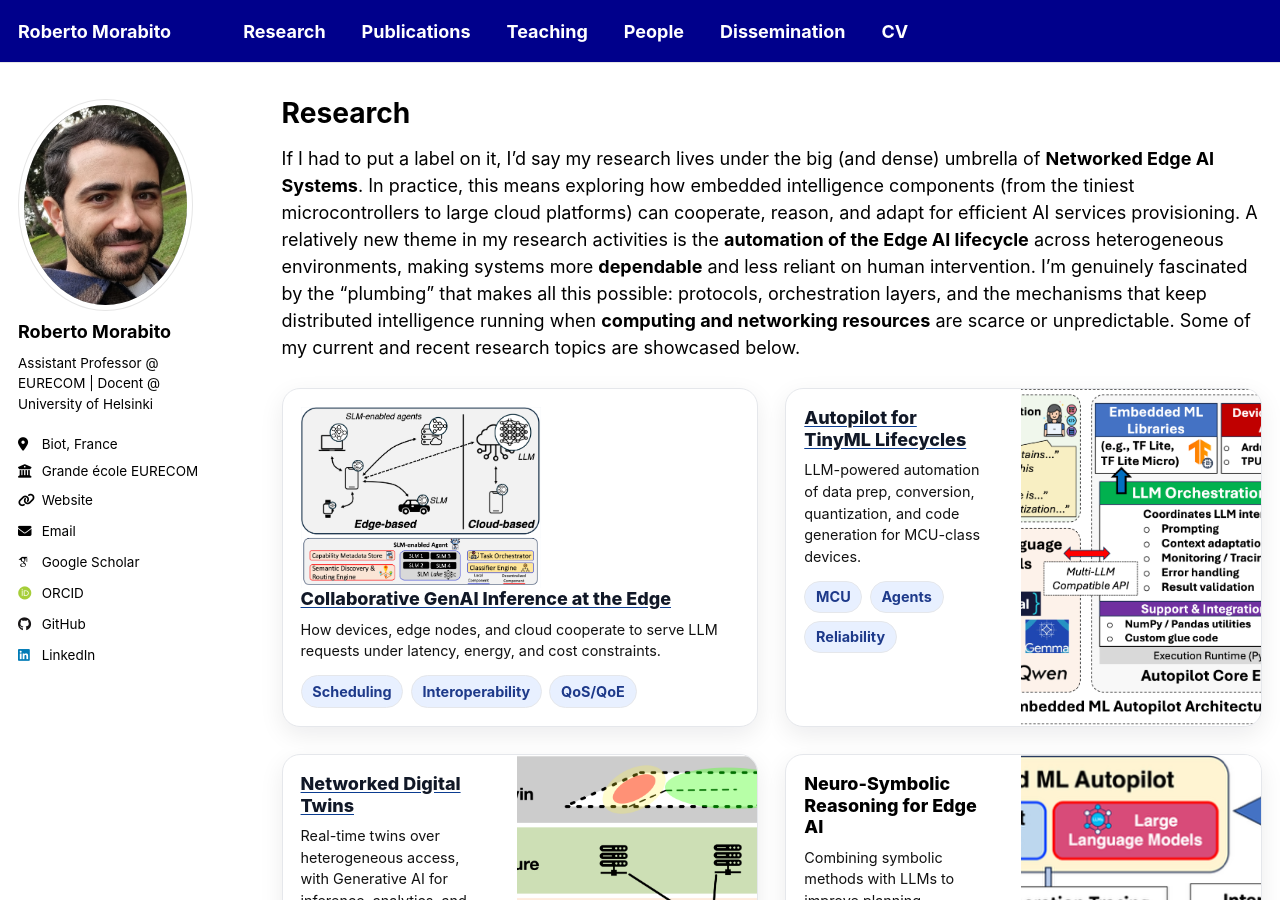
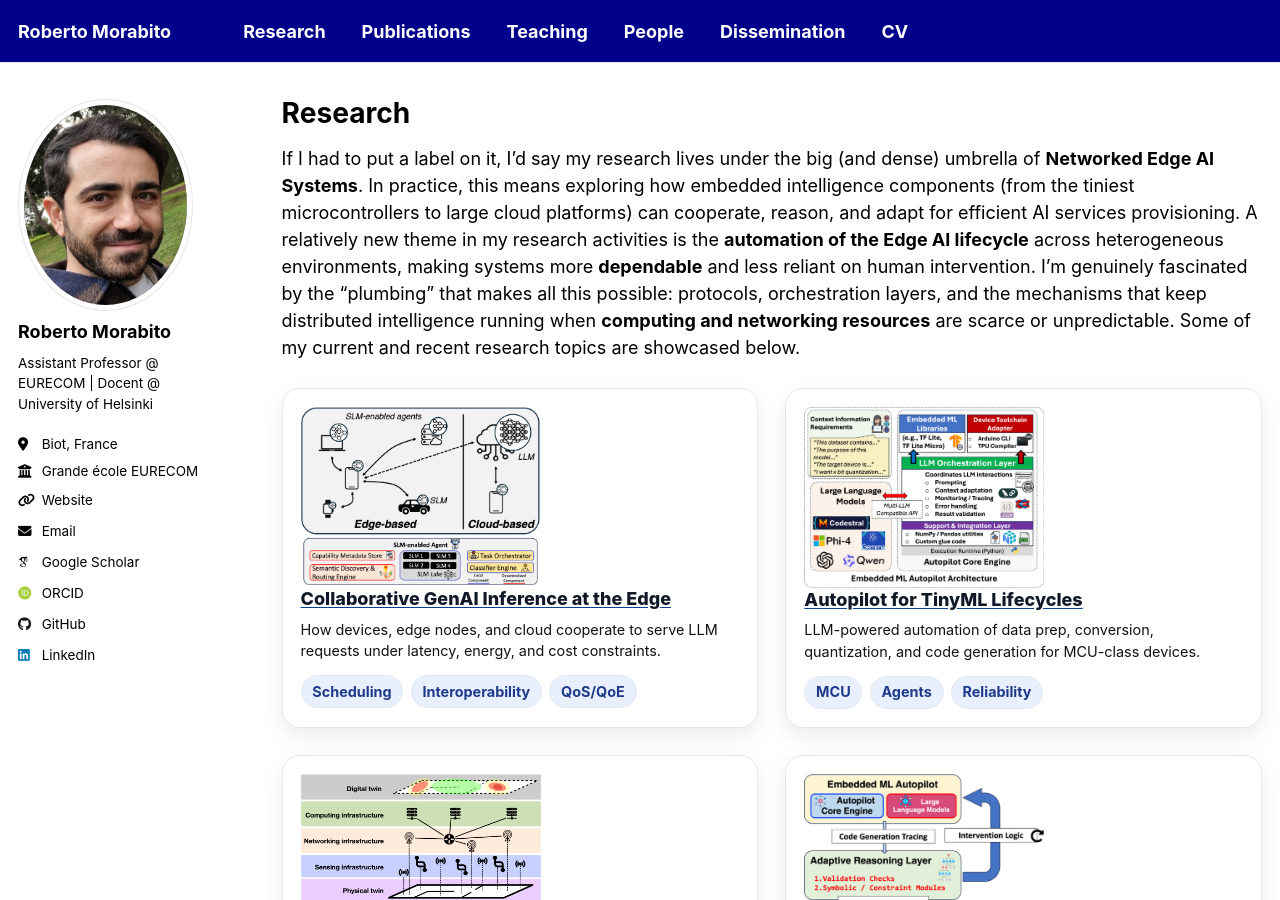
Before and after one commit to robertmora/robertmora.github.io, a Jekyll site: the page built from _pages/research.html, in a window 1280 px wide and 900 px high. Built offline with Jekyll 4.4.1, drawn with Linux system fonts in a browser that asks for light colours; some web fonts are replaced; a script that is not in the unit is left out.

Commit message:
Update research.html

```diff
--- a/_pages/research.html
+++ b/_pages/research.html
@@ -111,31 +111,32 @@ Some of my current and recent research topics are showcased below.
 
     <div class="r-card">
       <div class="r-body">
+      <div class="r-media">
+        <img src="/assets/research/autopilot.png" alt="Tiny microcontrollers running ML workloads">
+      </div>
         <h3 class="r-title"><a href="/research/collaborative-llms/">Autopilot for TinyML Lifecycles</a></h3>
         <p class="r-blurb">LLM-powered automation of data prep, conversion, quantization, and code generation for MCU-class devices.</p>
         <div class="r-chips"><span class="r-chip">MCU</span><span class="r-chip">Agents</span><span class="r-chip">Reliability</span></div>
-      </div>
-      <div class="r-media">
-        <img src="/assets/research/autopilot.png" alt="Tiny microcontrollers running ML workloads">
       </div>
     </div>
 
     <div class="r-card">
       <div class="r-body">
+        <div class="r-media"><img src="/assets/research/dt.png" alt="Digital twin visualization over a campus network"></div>
+        <div class="r-media"><img src="/assets/research/dt.png" alt="Digital twin visualization over a campus network"></div>
         <h3 class="r-title"><a href="/research/collaborative-llms/">Networked Digital Twins</a></h3>
         <p class="r-blurb">Real-time twins over heterogeneous access, with Generative AI for inference, analytics, and resilience.</p>
       <div class="r-chips"><span class="r-chip">5G/6G</span><span class="r-chip">Heterogeneous Access</span><span class="r-chip">GenAI</span></div>
       </div>
-      <div class="r-media"><img src="/assets/research/dt.png" alt="Digital twin visualization over a campus network"></div>
     </div>
 
     <div class="r-card">
       <div class="r-body">
+       <div class="r-media"><img src="/assets/research/Picture4.png" alt="Symbolic graphs and neural modules"></div>
         <h3 class="r-title">Neuro-Symbolic Reasoning for Edge AI</h3>
         <p class="r-blurb">Combining symbolic methods with LLMs to improve planning, verification, and on-device reliability.</p>
         <div class="r-chips"><span class="r-chip">Probabilistic Circuits</span><span class="r-chip">Verification</span><span class="r-chip">On-device</span></div>
       </div>
-      <div class="r-media"><img src="/assets/research/Picture4.png" alt="Symbolic graphs and neural modules"></div>
     </div>
 
   </div>
```
